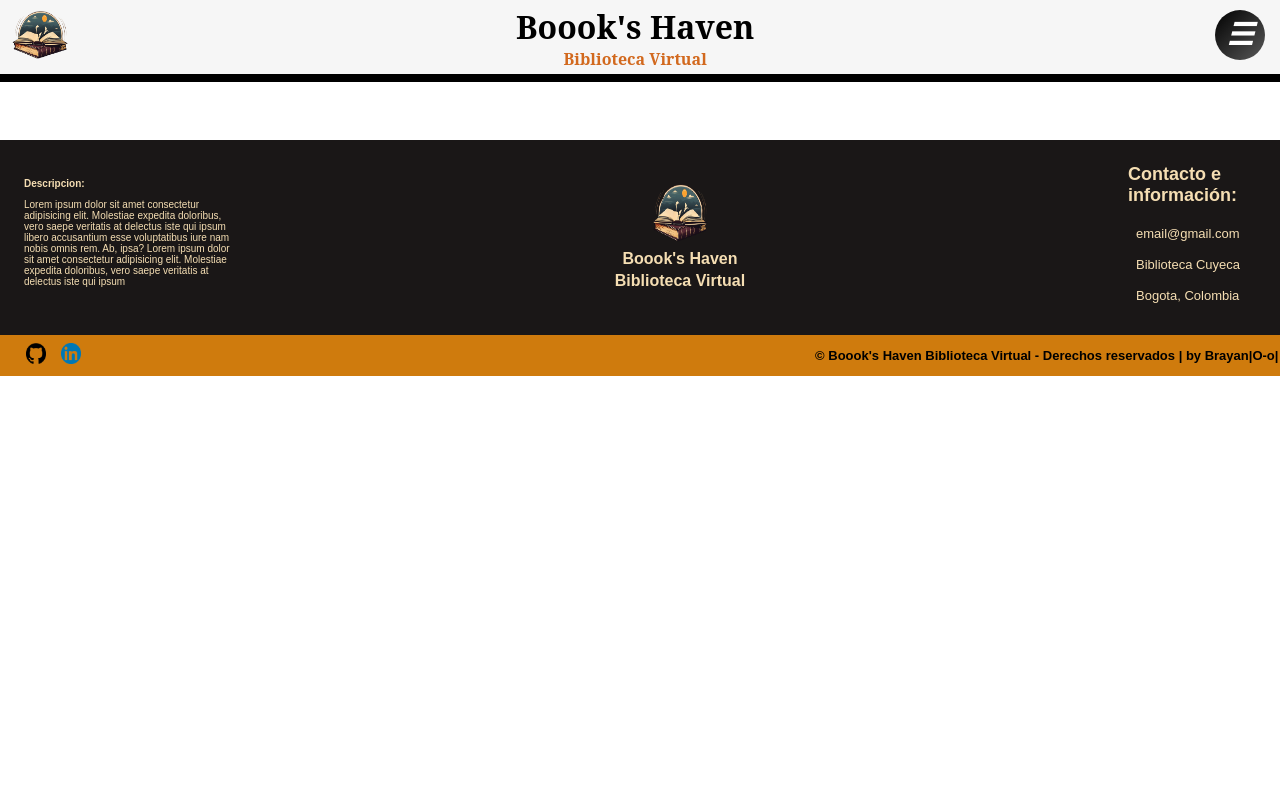
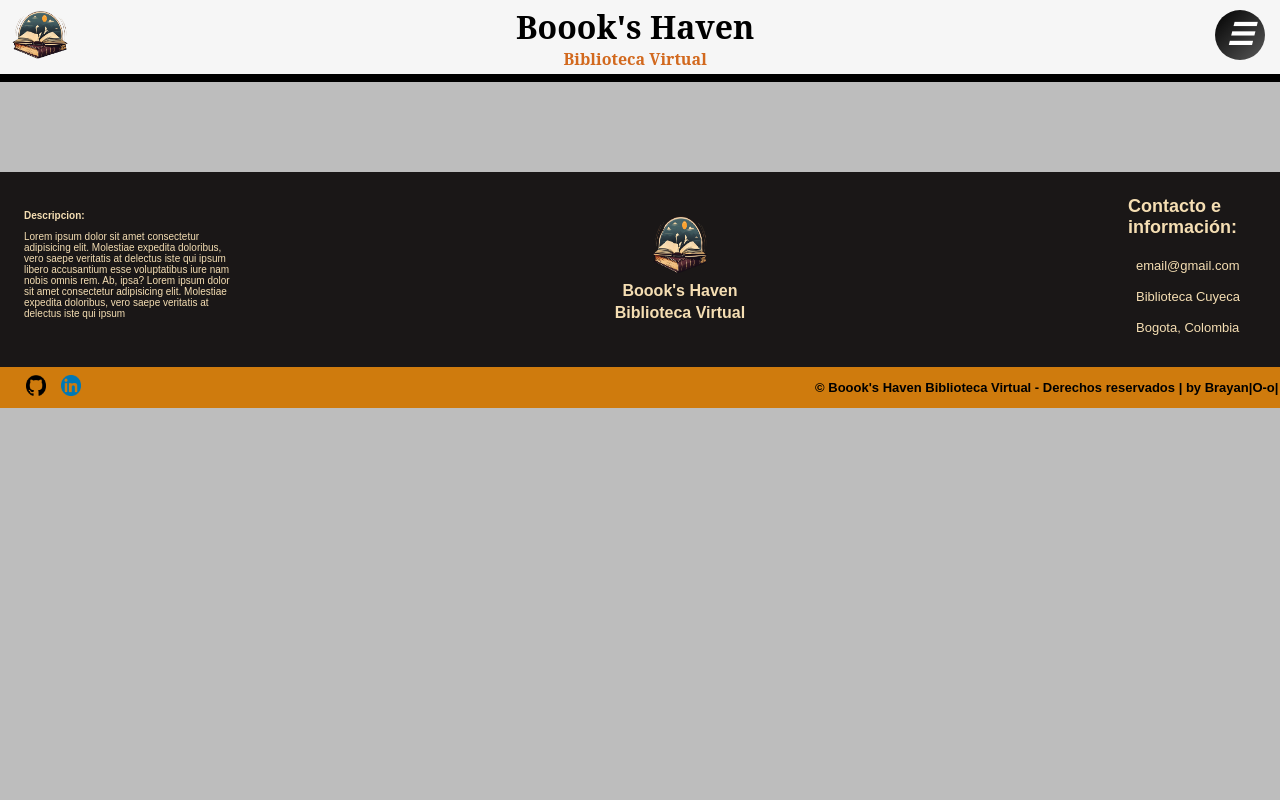
Before and after one commit to Brayanl0-o/books_Haven, a Django app: page /library/user/1/delete/ in a window 1280 px wide. Run offline with Django 4.2, Linux system fonts and the light colour scheme; data comes from the database, SQL or seed files in the repository; style sheets or scripts are compiled from the project's sources; parts of the project's set-up code (start-up, migrations or seed data) failed here and were passed over; some web fonts are replaced.

Commit message:
updated > layout.scss

```diff
--- a/library/static/library/scss/layout.scss
+++ b/library/static/library/scss/layout.scss
@@ -1,5 +1,28 @@
+
+body{
+    // display: flex;
+    // flex-direction: column;
+    // align-items: center;
+    min-height: auto;
+    height: 100vh;
+    font-family: $body-fonts;
+    background-color: $secondary-background-color;
+    margin: 0;
+    padding: 0;
+}
+#wrapper {
+    display: flex;
+    flex-direction: column;
+    align-items: center;
+    min-height: 100vh;
+    width: 100%;
+
+  }
+
 #content-container {
     margin-top: 2rem;
+    margin-bottom: 2rem;
+
     // padding:0 10rem 0 10rem;
     display: flex;
     flex-flow:row nowrap;
@@ -9,7 +32,6 @@
     gap: 10px;
 
 }
-
 @media screen and (max-width:1000px) {
     #content-container{
         flex-flow: column wrap;
```
